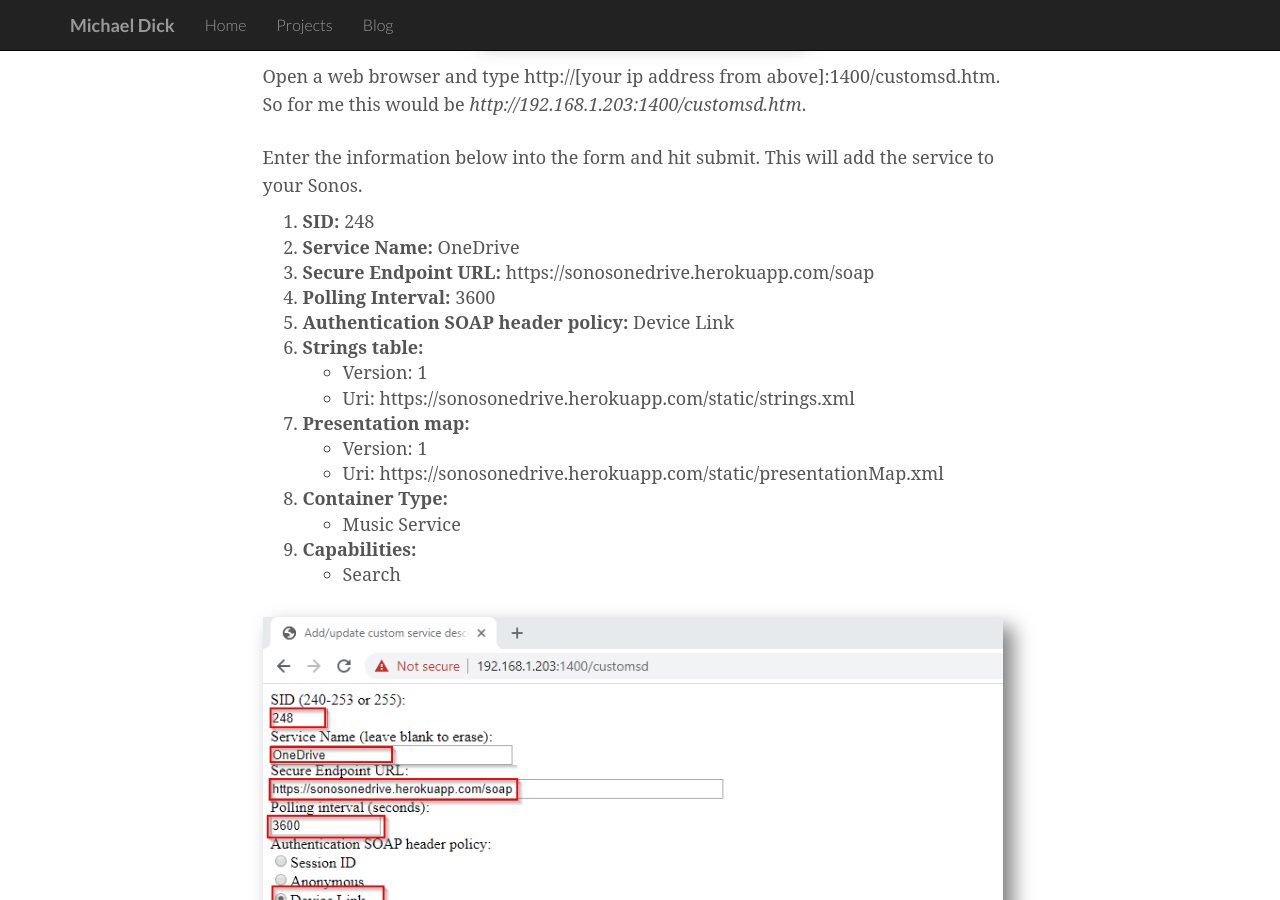
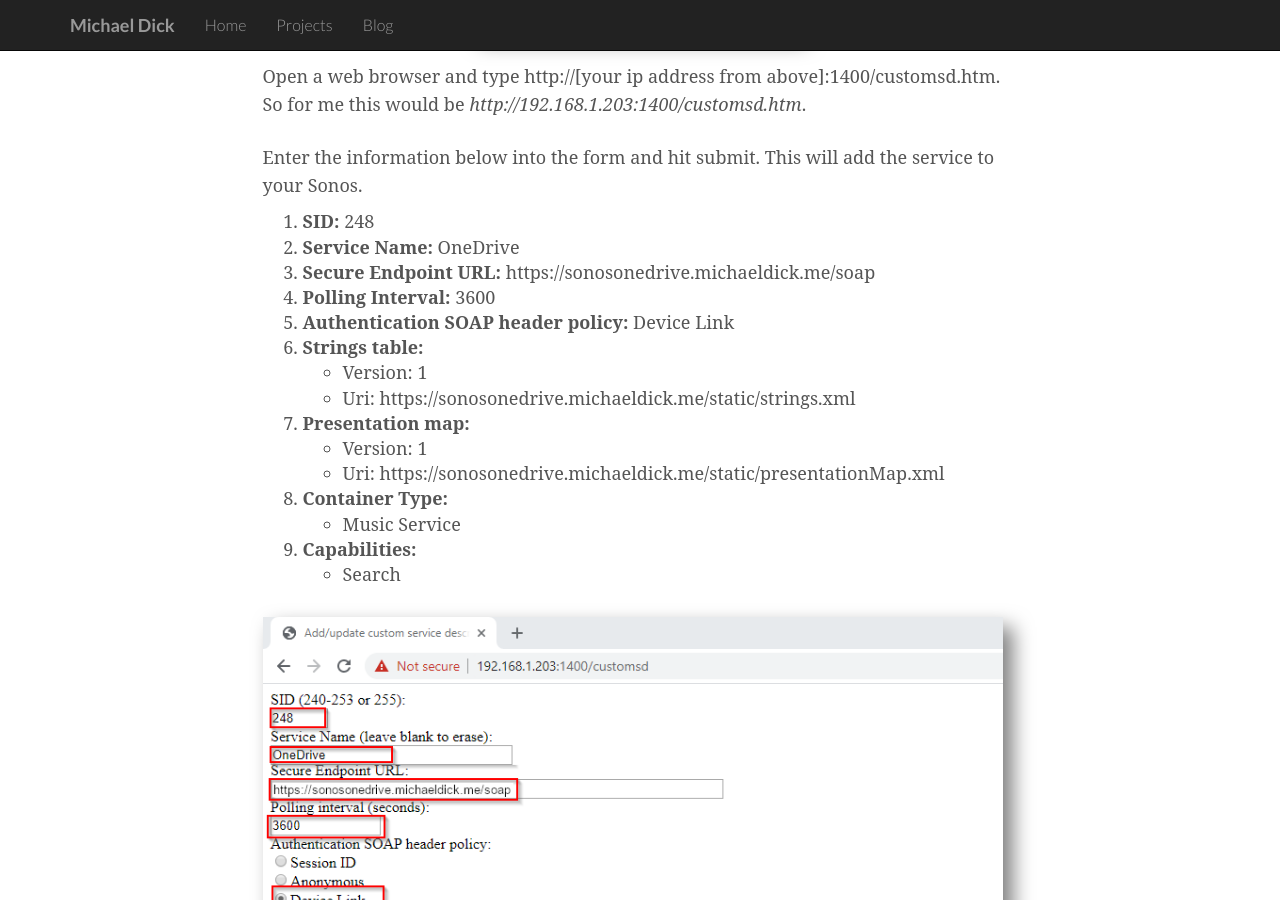
Before and after one commit to bertique/bertique.github.io, a Jekyll site: the page built from sonosonedrive.md, in a window 1280 px wide and 900 px high, scrolled down 2818 px. Built offline with Jekyll 4.4.1, drawn with Linux system fonts in a browser that asks for light colours; comment, search, counter and statistics services are not loaded; some of the changed lines change nothing that is shown.

Commit message:
Switch Sonos OneDrive over to GCP

```diff
--- a/sonosonedrive.md
+++ b/sonosonedrive.md
@@ -77,15 +77,15 @@
 
 1. **SID:** 248
 2. **Service Name:** OneDrive
-4. **Secure Endpoint URL:** https://sonosonedrive.herokuapp.com/soap
+4. **Secure Endpoint URL:** https://sonosonedrive.michaeldick.me/soap
 5. **Polling Interval:** 3600
 6. **Authentication SOAP header policy:** Device Link
 7. **Strings table:**
   * Version: 1
-  * Uri: https://sonosonedrive.herokuapp.com/static/strings.xml
+  * Uri: https://sonosonedrive.michaeldick.me/static/strings.xml
 8. **Presentation map:**
  * Version: 1
- * Uri: https://sonosonedrive.herokuapp.com/static/presentationMap.xml
+ * Uri: https://sonosonedrive.michaeldick.me/static/presentationMap.xml
 9. **Container Type:**
  * Music Service
 11. **Capabilities:**
```
Also changed, not shown: img/sonos-onedrive/sonos-add4.png.
